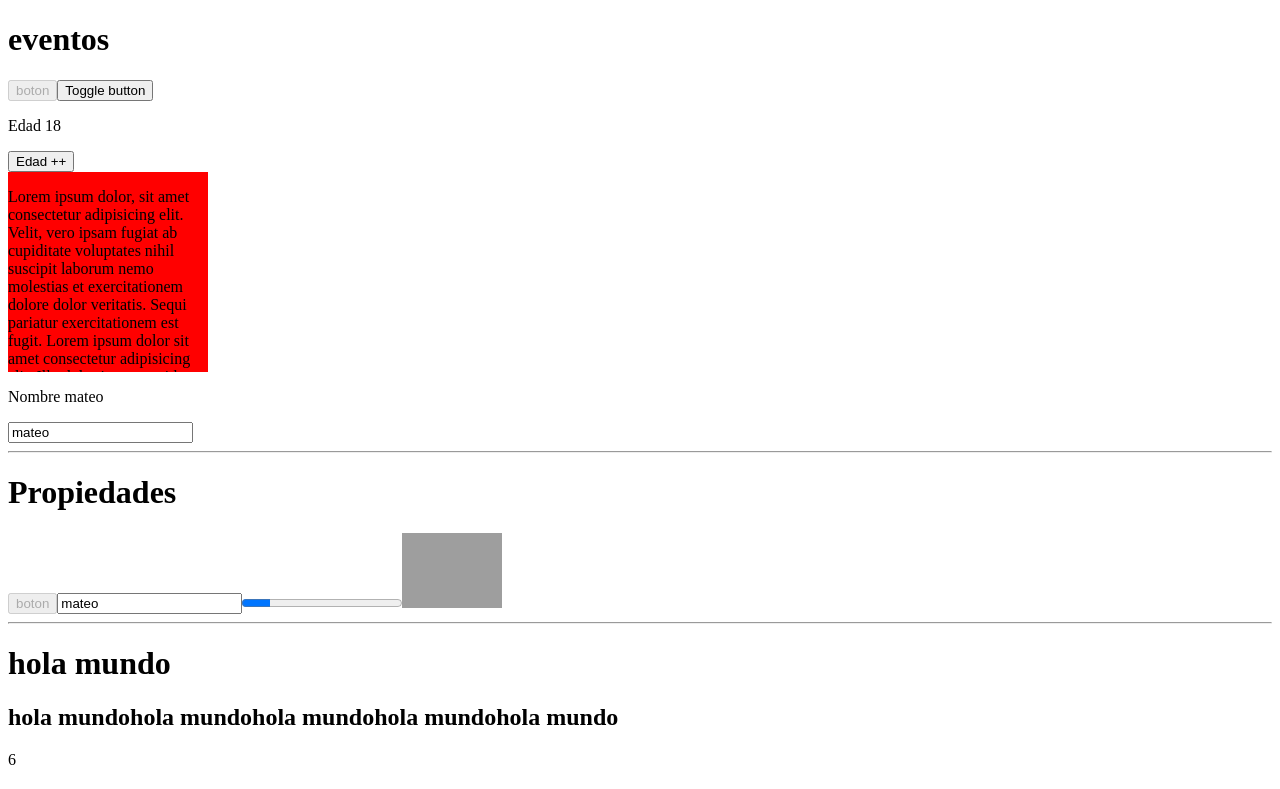
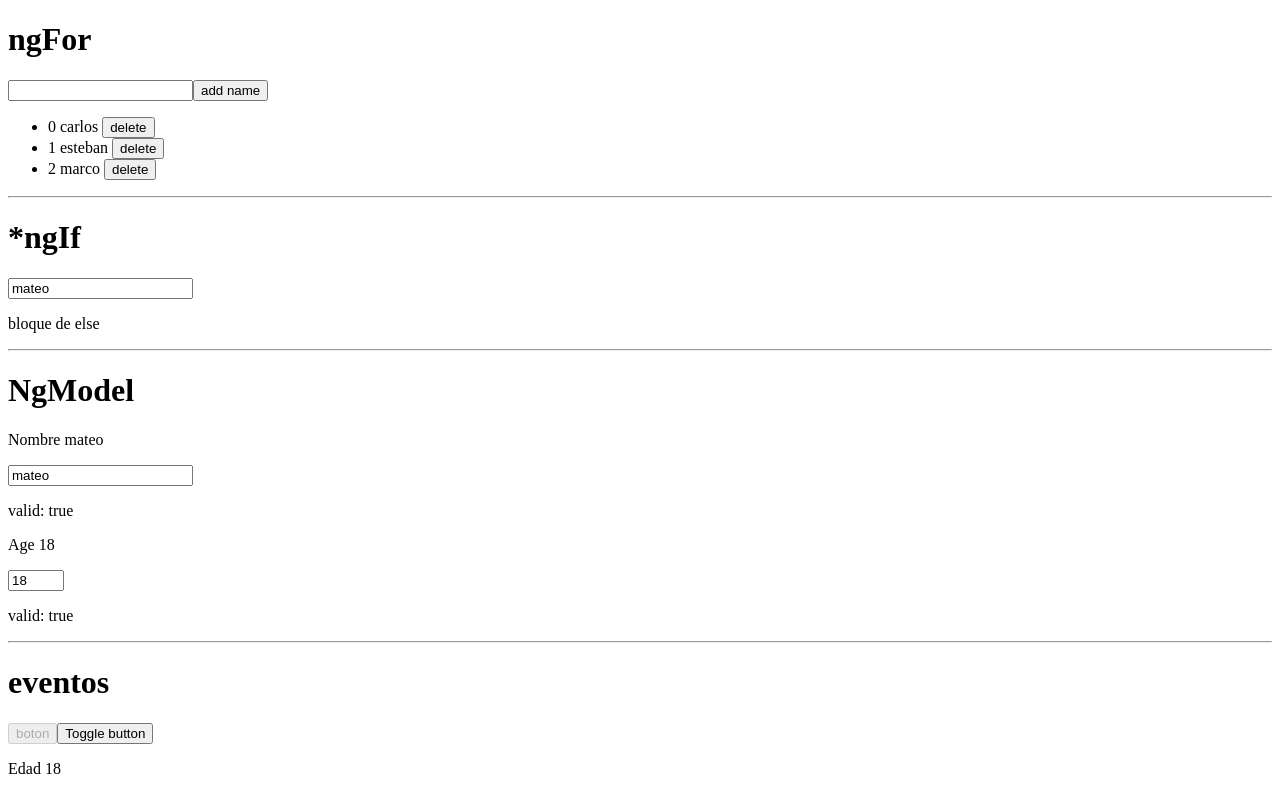
Before and after one commit to carlos2049/my-store, an Angular app: page / in a window 1280 px wide. Shown: the top 789 px of the page. Built offline with nearby package versions, Linux system fonts and the light colour scheme; grey boxes are pictures that could not be loaded.

Commit message:
use ngFor and ngIf

```diff
--- a/src/app/app.component.html
+++ b/src/app/app.component.html
@@ -1,4 +1,40 @@
+<h1>ngFor</h1>
+<input type="text" required [(ngModel)]="newName"  >
 
+<button (click)="addName()" >add name</button>
+<ul>
+  <li *ngIf="names.length === 0" >no hay nombres</li>
+  <li *ngFor="let name of names; index as i"> {{i}} {{name}}
+    <button (click)="deleteName(i)">delete</button>
+  </li>
+</ul>
+
+<hr>
+
+<h1>*ngIf</h1>
+<input type="text" required [(ngModel)]="person.name"  >
+
+<p *ngIf="person.name === 'carlos'">soy carlos</p>
+<p *ngIf="person.name === 'alfonso' && person.age === 18; else elseBlock">soy alfonso</p>
+
+<ng-template #elseBlock>
+  <p>bloque de else</p>
+</ng-template>
+
+<hr>
+
+<h1>NgModel</h1>
+
+<p>Nombre {{person.name}}</p>
+<input type="text" required #nameInput="ngModel" [(ngModel)]="person.name"  >
+<p>valid: {{nameInput.valid }}</p>
+
+<p>Age {{person.age}}</p>
+<input type="number" max="18" min="10" required #ageInput="ngModel" [(ngModel)]="person.age"  >
+<p>valid: {{ageInput.valid }}</p>
+
+
+<hr>
 
 <h1>eventos</h1>
 <button [disabled]="btnDisabled" >boton</button>
--- a/src/app/app.component.ts
+++ b/src/app/app.component.ts
@@ -15,6 +15,10 @@ export class AppComponent {
     age: 18,
     avatar: 'https://www.fundacion-affinity.org/sites/default/files/los-10-sonidos-principales-del-perro.jpg'
   }
+
+  names: string[] = ['carlos', 'esteban', 'marco']
+  newName = ''
+
   toggleButton() {
     this.btnDisabled = !this.btnDisabled
   }
@@ -32,4 +36,12 @@ export class AppComponent {
     // console.log(element.value);
 
   }
+  addName() {
+    this.names.push(this.newName)
+    this.newName = ''
+  }
+  deleteName(i: number) {
+    this.names.splice(i, 1)
+  }
+
 }
--- a/src/app/app.module.ts
+++ b/src/app/app.module.ts
@@ -1,5 +1,6 @@
 import { NgModule } from '@angular/core';
 import { BrowserModule } from '@angular/platform-browser';
+import { FormsModule } from '@angular/forms';
 
 import { AppRoutingModule } from './app-routing.module';
 import { AppComponent } from './app.component';
@@ -10,6 +11,7 @@ import { AppComponent } from './app.component';
   ],
   imports: [
     BrowserModule,
+    FormsModule,
     AppRoutingModule
   ],
   providers: [],
```
